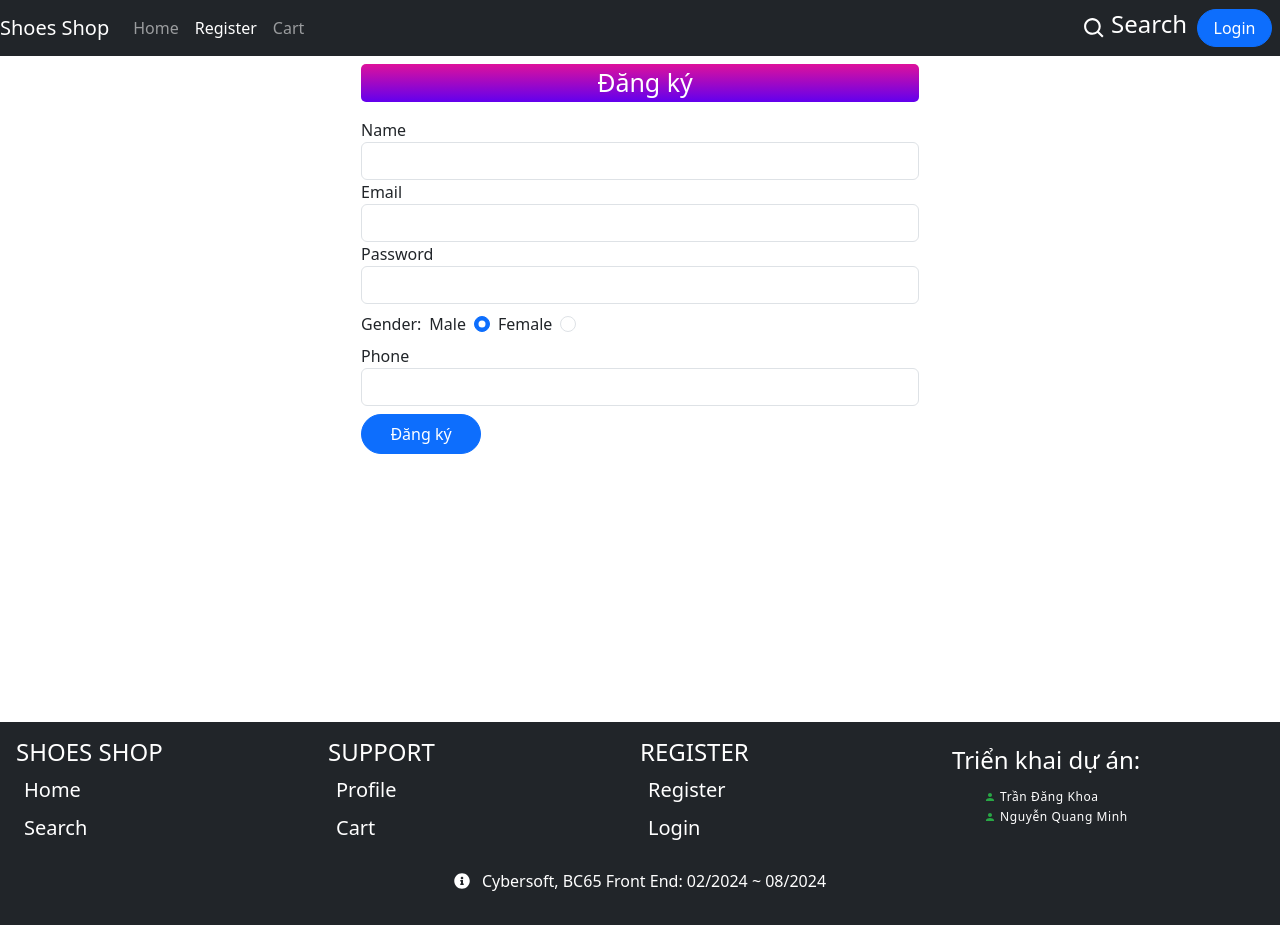
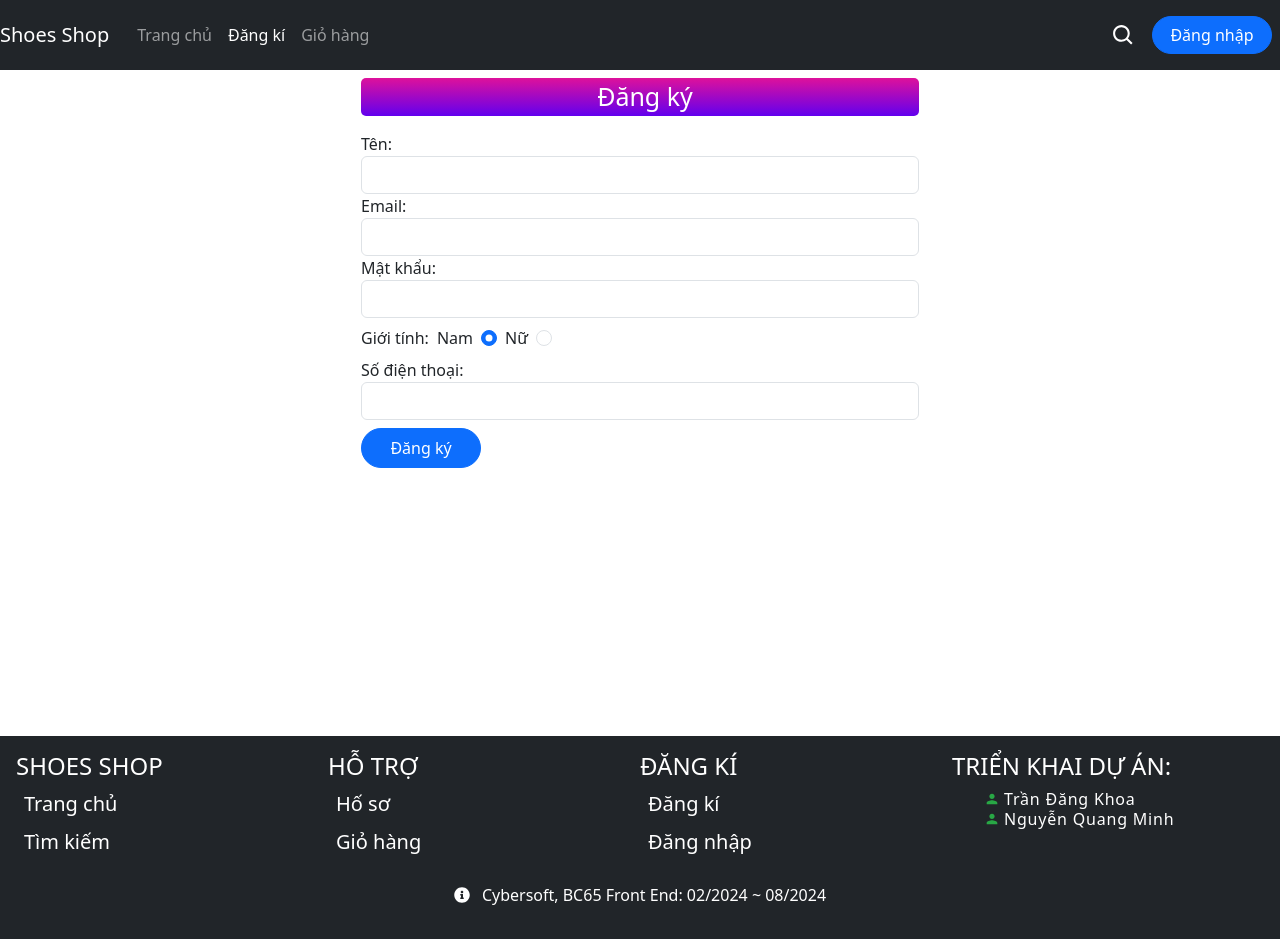
Before and after one commit to pcr9350/BC65_TranDangKhoa_NguyenQuangMinh_Capstone_ReactJS_ShoesShop, a React (Vite) app: page /register in a window 1280 px wide. Built offline with nearby package versions, Linux system fonts and the light colour scheme.

Commit message:
fix responsive

```diff
--- a/src/components/ButtonBuyProduct.jsx
+++ b/src/components/ButtonBuyProduct.jsx
@@ -22,7 +22,7 @@ const ButtonBuyProduct = (props) => {
         }
       }}
     >
-      Buy now
+      Mua hàng
     </button>
   );
 };
--- a/src/components/HeaderHome.jsx
+++ b/src/components/HeaderHome.jsx
@@ -10,22 +10,13 @@ const HeaderHome = () => {
   const { userLogin } = useSelector((state) => state.userReducer);
   const { products } = useSelector((state) => state.cartReducer);
   let totalquantity = products.reduce((total, item) => total + item.count, 0);
+
   const renderLogin = () => {
     if (userLogin) {
       return (
         <div className="d-flex flex-row gap-2 align-items-center m-2">
-          <Link
-            to={"/search"}
-            className="d-flex flex-row align-items-center gap-1"
-            style={{
-              marginRight: 2,
-              background: "none",
-              border: 0,
-              textDecoration: "none",
-            }}
-          >
-            <BiSearch size={25} color="white" />
-            <h4 className="text-white">Search</h4>
+          <Link to="/search" className="d-flex flex-row text-white mx-2 text-decoration-none">
+            <BiSearch size={25} className="mx-2"/>
           </Link>
           <NavLink className="text-white mx-2 text-decoration-none" to="/cart">
             <i className="fa fa-shopping-cart position-relative fs-4">
@@ -34,16 +25,13 @@ const HeaderHome = () => {
               </span>
             </i>
           </NavLink>
-          <NavLink
-            className="text-white my-sm-0 text-decoration-none btn btn-outline-info border-0 rounded-pill"
-            to="/profile"
-          >
-            {userLogin.email}{" "}
+
+          <NavLink className="text-white mx-2 text-decoration-none" to="/profile">
+          <i className="fa fa-user-circle fs-3"></i>
           </NavLink>
-          <NavLink
+
+          <button // Changed to button for better mobile behavior
             className="text-decoration-none text-white btn btn-danger rounded-5"
-            style={{ width: 75 }}
-            to="/"
             onClick={() => {
               window.location.replace("/");
               localStorage.removeItem(ACCESS_TOKEN);
@@ -52,34 +40,24 @@ const HeaderHome = () => {
               toast.success("Bạn đã đăng xuất");
             }}
           >
-            Logout
-          </NavLink>
+            Đăng xuất
+          </button>
         </div>
       );
     } else {
       return (
-        <>
-          <Link
-            to={"/search"}
-            className="d-flex flex-row align-items-center gap-1"
-            style={{
-              marginRight: 2,
-              background: "none",
-              border: 0,
-              textDecoration: "none",
-            }}
-          >
-            <BiSearch size={25} color="white" />
-            <h4 className="text-white">Search</h4>
+        <div className="d-flex flex-row gap-2 align-items-center m-2">
+          <Link to="/search" className="text-white mx-2 text-decoration-none">
+            <BiSearch size={25} />
           </Link>
           <NavLink
-            className="text-decoration-none text-white btn btn-primary rounded-5 mx-2"
-            style={{ width: 75 }}
+            className="text-decoration-none text-white btn btn-primary rounded-5"
+            style={{ width: 120 }}
             to="/login"
           >
-            Login
+            Đăng nhập
           </NavLink>
-        </>
+        </div>
       );
     }
   };
@@ -122,21 +100,21 @@ const HeaderHome = () => {
         className={`collapse navbar-collapse ${isMobileMenuOpen ? "show" : ""}`}
         id="collapsibleNavId"
       >
-        <ul className="navbar-nav me-auto mt-2 mt-lg-0 flex-column flex-md-row">
+        <ul className="navbar-nav me-auto mt-2 mt-lg-0 flex-column flex-md-row p-1">
           <li className="nav-item">
             <NavLink className="nav-link" to="/home" aria-current="page">
-              Home
+              Trang chủ
             </NavLink>
           </li>
 
           <li className="nav-item">
             <NavLink className="nav-link" to="/register">
-              Register
+              Đăng kí
             </NavLink>
           </li>
           <li className="nav-item">
             <NavLink className="nav-link" to="/cart">
-              Cart
+              Giỏ hàng
             </NavLink>
           </li>
         </ul>
--- a/src/components/ProductCard.jsx
+++ b/src/components/ProductCard.jsx
@@ -14,7 +14,7 @@ const ProductCard = (props) => {
             to={`/detail/${product.id}`}
             className={"text-decoration-none text-white"}
           >
-            View Detail
+            Chi tiết
           </NavLink>
         </button>
         <ButtonBuyProduct product={product} />
--- a/src/components/UpDownActions.jsx
+++ b/src/components/UpDownActions.jsx
@@ -3,7 +3,7 @@ import React from "react";
 const UpDownActions = ({ product, handleUpDownBtn }) => {
   return (
     <div
-      className="d-flex flex-row align-items-center gap-3 justify-content-between"
+      className="d-flex flex-row align-items-center justify-content-between"
       style={{ width: '100%' }}
     >
       <button
@@ -15,7 +15,7 @@ const UpDownActions = ({ product, handleUpDownBtn }) => {
       </button>
       <p
         style={{ fontSize: "1rem", fontWeight: "400", width: "20%" }}
-        className="my-auto mx-auto text-center"
+        className="my-auto mx-1 text-center"
       >
         {product?.count}
       </p>
--- a/src/pages/Home/Home.jsx
+++ b/src/pages/Home/Home.jsx
@@ -9,11 +9,11 @@ const Home = () => {
   return (
     <div className="container">
       <CarouselHome />
-      <p className="p--title">Product list</p>
+      <p className="p--title">Danh sách sản phẩm</p>
       <div className="row">
         {data.map((item, index) => {
           return (
-            <div className="col-lg-3 col-md-4 col-sm-6 mt-2" key={index}>
+            <div className="col-sm-6 col-md-4 col-lg-3 mt-2" key={index}>
               <ProductCard product={item} />
             </div>
           );
--- a/src/pages/Home/HomeMobile.jsx
+++ b/src/pages/Home/HomeMobile.jsx
@@ -13,7 +13,7 @@ const HomeMobile = () => {
         return (
           <div className="d-flex mt-2" key={index}>
             <img className="w-25" src={prod.image} alt="..." />
-            <div className="info d-flex flex-column">
+            <div className="info d-flex flex-column w-auto">
               <div>
                 <h3>{prod.name}</h3>
                 <p>{prod.shortDescription}</p>
--- a/src/pages/Profile/Profile.jsx
+++ b/src/pages/Profile/Profile.jsx
@@ -61,13 +61,13 @@ const Profile = () => {
       gender: true,
     },
     validationSchema: yup.object().shape({
-      name: yup.string().required("Name is required"),
+      name: yup.string().required("Tên không được để trống"),
       email: yup
         .string()
-        .email("Invalid email format")
-        .required("Email is required"),
-      phone: yup.string().required("Phone number is required"), // Adjust validation if needed
-      gender: yup.boolean().oneOf([true, false], "Gender is required"),
+        .email("Email không hợp lệ")
+        .required("Email không được để trống"),
+      phone: yup.string().required("Số điện thoại không được để trống"), // Adjust validation if needed
+      gender: yup.boolean().oneOf([true, false], "Giới tính không được để trống"),
     }),
     onSubmit: (values) => {
       console.log(values);
@@ -85,13 +85,13 @@ const Profile = () => {
     validationSchema: yup.object().shape({
       newPassword: yup
         .string()
-        .min(6, "New password must be at least 6 characters")
-        .required("New password is required"),
+        .min(6, "Mật khẩu phải có ít nhứt 6 kí tự")
+        .required("Mật khẩu không được để trống"),
       newPasswordConfirm: yup
         .string()
-        .min(6, "New password confirm must be at least 6 characters")
-        .required("New password confirm is required")
-        .oneOf([yup.ref("newPassword")], "Passwords must match"),
+        .min(6, "Mật khẩu xác nhận phải có ít nhứt 6 kí tự")
+        .required("Mật khẩu xác nhận không được để trống")
+        .oneOf([yup.ref("newPassword")], "Mật khẩu xác nhận không giống"),
     }),
     onSubmit: (values) => {
       // Lấy dữ liệu từ form thành công
@@ -105,7 +105,7 @@ const Profile = () => {
 
   return (
     <div className="container">
-      <p className="p--title mt-2">Profile</p>
+      <p className="p--title mt-2">Hồ sơ</p>
 
       <div className="row mt-2">
         <div className="col-lg-2 col-sm-12">
@@ -124,7 +124,7 @@ const Profile = () => {
           className="col-lg-5 col-sm-6"
           onSubmit={frmUpdateUser.handleSubmit}
         >
-          <p className="p--title fs-5">Info of {userProfile.name}</p>
+          <p className="p--title fs-5 mt-2">Thông tin của {userProfile.name}</p>
           <div className="form-group">
             <label htmlFor="email">Email:</label>
             <input
@@ -140,7 +140,7 @@ const Profile = () => {
             )}
           </div>
           <div className="form-group">
-            <label>Name:</label>
+            <label>Tên:</label>
             <input
               className="form-control mt-2"
               name="name"
@@ -153,7 +153,7 @@ const Profile = () => {
             )}
           </div>
           <div className="form-group">
-            <label>Phone:</label>
+            <label>Số điện thoại:</label>
             <input
               className="form-control mt-2"
               type="text"
@@ -167,9 +167,9 @@ const Profile = () => {
             )}
           </div>
           <div className="form-group">
-            <label className="me-2 mt-2">Gender:</label>
+            <label className="me-2 mt-2">Giới tính:</label>
             <div>
-              <label htmlFor="male">Male</label>
+              <label htmlFor="male">Nam</label>
               <input
                 id="male"
                 value={true}
@@ -180,7 +180,7 @@ const Profile = () => {
                 onBlur={frmUpdateUser.handleBlur}
               />
 
-              <label htmlFor="female">Female</label>
+              <label htmlFor="female">Nữ</label>
               <input
                 id="female"
                 value={false}
@@ -198,25 +198,25 @@ const Profile = () => {
 
           <div className="form-group">
             <button
-              className="rounded-5 mt-3"
+              className="rounded-5 mt-2"
               type="submit"
               disabled={!frmUpdateUser.isValid}
             >
-              Update Info
+              Cập nhật
             </button>
           </div>
         </form>
 
         {/* Form Update Password  */}
         <form
-          className="col-lg-5 col-sm-6"
+          className="col-lg-5 col-sm-6 mt-2"
           onSubmit={frmUpdatePasswordUser.handleSubmit}
         >
           <p className="p--title fs-5">
-            Change Password of {userProfile.name}{" "}
+            Đổi mật khẩu
           </p>
           <div className="form-group">
-            <label>New Password:</label>
+            <label>Mật khẩu mới:</label>
             <input
               className="form-control mt-2"
               type="password"
@@ -231,7 +231,7 @@ const Profile = () => {
             )}
           </div>
           <div className="form-group">
-            <label>New Password Confirm:</label>
+            <label>Xác nhận mật khẩu mới:</label>
             <input
               className="form-control mt-2"
               type="password"
@@ -247,49 +247,49 @@ const Profile = () => {
           </div>
           <div className="form-group">
             <button
-              className="btn btn-danger mt-3 rounded-5"
+              className="btn btn-danger mt-2 rounded-5"
               style={{ width: 160 }}
               type="submit"
               disabled={!frmUpdatePasswordUser.isValid}
             >
-              Change Password
+              Đổi mật khẩu
             </button>
           </div>
         </form>
       </div>
       <hr />
-      <p className="p--title">Order History</p>
+      <p className="p--title">Lịch sử đơn hàng</p>
       {userProfile.ordersHistory?.map((item, index) => {
         return (
           <div key={index}>
             <table className="table table-striped caption-top">
               <caption>
                 <p className="fs-5 text-primary">
-                  Order id: {item.id} have been placed on{" "}
+                  Đơn hàng id: {item.id} được đặt lúc{" "}
                   {moment(item.date).format("DD/MM/yyyy HH:mm:ss")}
                 </p>
               </caption>
               <thead>
                 <tr className="row table-primary">
                   <th className="col-2" scope="col">
-                    Img
+                    Hình ảnh
                   </th>
                   <th className="col-2" scope="col">
-                    Name
+                    Tên sản phẩm
                   </th>
                   <th className="col-2" scope="col">
-                    Price
+                    Giá
                   </th>
                   <th className="col-2" scope="col">
-                    Quantity
+                    Số lượng
                   </th>
                   <th className="col-2" scope="col">
-                    Total
+                    Tổng
                   </th>
                   <th className="col-2" scope="col">
                     <button
-                      className="btn btn-danger rounded-5"
-                      style={{ width: 70 }}
+                      className="btn btn-danger w-auto rounded-5"
+
                       onClick={() => {
                         if (
                           confirm(
--- a/src/pages/Register/Register.jsx
+++ b/src/pages/Register/Register.jsx
@@ -33,20 +33,20 @@ const Register = () => {
       gender: true,
     },
     validationSchema: yup.object().shape({
-      name: yup.string().required("Name is required"),
+      name: yup.string().required("Tên không được để trống"),
       email: yup
         .string()
-        .email("Invalid email format")
-        .required("Email is required"),
+        .email("Email không hợp lệ")
+        .required("Email không được để trống"),
       password: yup
         .string()
-        .min(6, "Password must be at least 6 characters")
-        .required("Password is required"),
+        .min(6, "Mật khẩu phải có ít nhứt 6 kí tự")
+        .required("Mật khẩu không được để trống"),
       phone: yup
         .string()
-        .matches(/^[0-9]+$/, "Phone number must be digits only")
-        .required("Phone number is required"),
-      gender: yup.boolean().oneOf([true, false], "Gender is required"),
+        .matches(/^[0-9]+$/, "Số điện thoại không đúng định dạng")
+        .required("Số điện thoại không được để trống"),
+      gender: yup.boolean().oneOf([true, false], "Giới tinh không được để trống"),
     }),
     onSubmit: (values) => {
       // Gọi mutation để thực hiện thêm người dùng mới
@@ -59,7 +59,7 @@ const Register = () => {
       <div className="w-50 mx-auto mt-2">
         <p className="p--title text-center">Đăng ký</p>
         <div className="form-group">
-          <label>Name</label>
+          <label>Tên:</label>
           <input
             className="form-control"
             name="name"
@@ -72,7 +72,7 @@ const Register = () => {
           )}
         </div>
         <div className="form-group">
-          <label>Email</label>
+          <label>Email:</label>
           <input
             className="form-control"
             name="email"
@@ -85,7 +85,7 @@ const Register = () => {
           )}
         </div>
         <div className="form-group">
-          <label>Password</label>
+          <label>Mật khẩu:</label>
           <input
             type="password"
             className="form-control"
@@ -99,9 +99,9 @@ const Register = () => {
           )}
         </div>
         <div className="form-group me-2 my-2">
-          <label className="me-2">Gender:</label>
+          <label className="me-2">Giới tính:</label>
 
-          <label htmlFor="male">Male</label>
+          <label htmlFor="male">Nam</label>
           <input
             id="male"
             value={true}
@@ -113,7 +113,7 @@ const Register = () => {
             onBlur={frmRegisterUser.handleBlur}
           />
 
-          <label htmlFor="female">Female</label>
+          <label htmlFor="female">Nữ</label>
           <input
             id="female"
             value={false}
@@ -130,7 +130,7 @@ const Register = () => {
           )}
         </div>
         <div className="form-group">
-          <label>Phone</label>
+          <label>Số điện thoại:</label>
           <input
             className="form-control"
             name="phone"
--- a/src/pages/Search/Search.jsx
+++ b/src/pages/Search/Search.jsx
@@ -45,24 +45,24 @@ const Search = () => {
 
   return (
     <div className="container">
-      <p className="p--title mt-2">Search</p>
-      <h5 className="mt-2">Name</h5>
+      <p className="p--title mt-2">Tìm kiếm</p>
+      <h5 className="mt-2">Tên sản phẩm:</h5>
       <input
         placeholder="product name..."
-        style={{ width: 300, background: "#ddd" }}
-        className="rounded-1 form-control"
+        style={{ background: "#ddd" }}
+        className="rounded-1 form-control w-50"
         value={searchQuery}
         onChange={(e) => setSearchQuery(e.target.value)}
       />
 
       <div className="mt-2">
-        <h5>Price</h5>
+        <h5>Giá tiền:</h5>
         <div className="d-flex">
           <select
             name=""
             id=""
-            className="border-0 p-2 form-control"
-            style={{ background: "#ddd", width: 300 }}
+            className="border-0 p-2 form-control w-50"
+            style={{ background: "#ddd"}}
             onChange={(e) => setCategory(e.target.value)}
             value={category}
           >
@@ -70,7 +70,7 @@ const Search = () => {
             <option value="ascending">ascending</option>
           </select>
           <button
-            style={{ width: 100, height: 40 }}
+
             className="rounded-5 mx-2"
             onClick={handleSearch}
           >
@@ -80,10 +80,10 @@ const Search = () => {
       </div>
 
       <div>
-        <p className="w-100 rounded-2 mt-4 p--title">Search result</p>
+        <p className="w-100 rounded-2 mt-2 p--title">Search result</p>
       </div>
 
-      <div className="row mt-4">
+      <div className="row mt-2">
         {dataResearch?.map((product) => (
           <div className="col-lg-3 col-md-4 col-sm-6 mb-2" key={product.id}>
             <ProductCard product={product} />
--- a/src/template/HomeTemplate.jsx
+++ b/src/template/HomeTemplate.jsx
@@ -36,7 +36,7 @@ const footerDesktop = (
             textDecoration: "none",
           }}
         >
-          Home
+          Trang chủ
         </NavLink>
         <NavLink
           to={"/Search"}
@@ -48,11 +48,11 @@ const footerDesktop = (
             textDecoration: "none",
           }}
         >
-          Search
+          Tìm kiếm
         </NavLink>
       </div>
       <div className="col-3" style={{ textAlign: "left" }}>
-        <h4>SUPPORT</h4>
+        <h4>HỖ TRỢ</h4>
         <NavLink
           to={"/profile"}
           className="text-white mx-2 fs-5 text-decoration-none d-block"
@@ -63,7 +63,7 @@ const footerDesktop = (
             textDecoration: "none",
           }}
         >
-          Profile
+          Hố sơ
         </NavLink>
         <NavLink
           to={"/cart"}
@@ -75,11 +75,11 @@ const footerDesktop = (
             textDecoration: "none",
           }}
         >
-          Cart
+          Giỏ hàng
         </NavLink>
       </div>
       <div className="col-3" style={{ textAlign: "left" }}>
-        <h4>REGISTER</h4>
+        <h4>ĐĂNG KÍ</h4>
         <NavLink
           to={"/register"}
           className="text-white mx-2 fs-5 text-decoration-none d-block"
@@ -90,7 +90,7 @@ const footerDesktop = (
             textDecoration: "none",
           }}
         >
-          Register
+          Đăng kí
         </NavLink>
         <NavLink
           to={"/login"}
@@ -102,19 +102,18 @@ const footerDesktop = (
             textDecoration: "none",
           }}
         >
-          Login
+          Đăng nhập
         </NavLink>
       </div>
       <div className="footer__members col-3" style={{ textAlign: "left" }}>
         <h4
-          className="normal-case text-sm pb-1 pt-2"
-          style={{ paddingBottom: "0.5rem", paddingTop: "0.5rem" }}
+
         >
-          Triển khai dự án:
+          TRIỂN KHAI DỰ ÁN:
         </h4>
         <ul
-          className="capitalize text-xs"
-          style={{ textTransform: "capitalize", fontSize: "0.75rem" }}
+          className="capitalize"
+          style={{ textTransform: "capitalize"}}
         >
           <li
             className="leading-5 flex items-center tracking-wide"
@@ -170,7 +169,7 @@ const footerDesktop = (
             verticalAlign: "middle",
           }}
         />
-        <span className="align-middle" style={{ verticalAlign: "middle" }}>
+        <span className="align-middle">
           Cybersoft, BC65 Front End: 02/2024 ~ 08/2024
         </span>
       </p>
```
Also changed, not shown: src/components/Carousel.jsx (+4 -4 lines), src/pages/Detail/Detail.jsx (+6 -6 lines), 1 other file (tests, documents, lock files or other folders).
